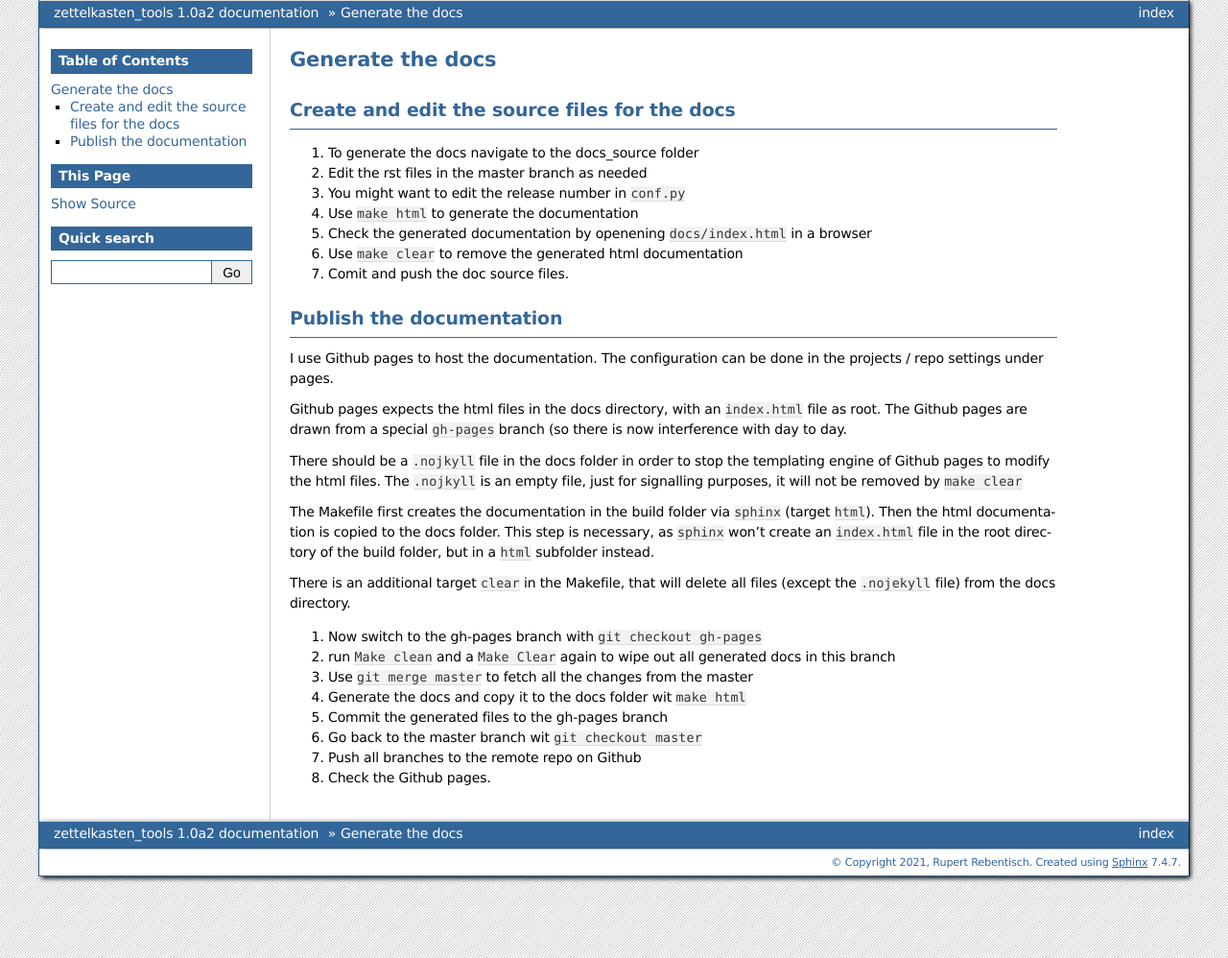
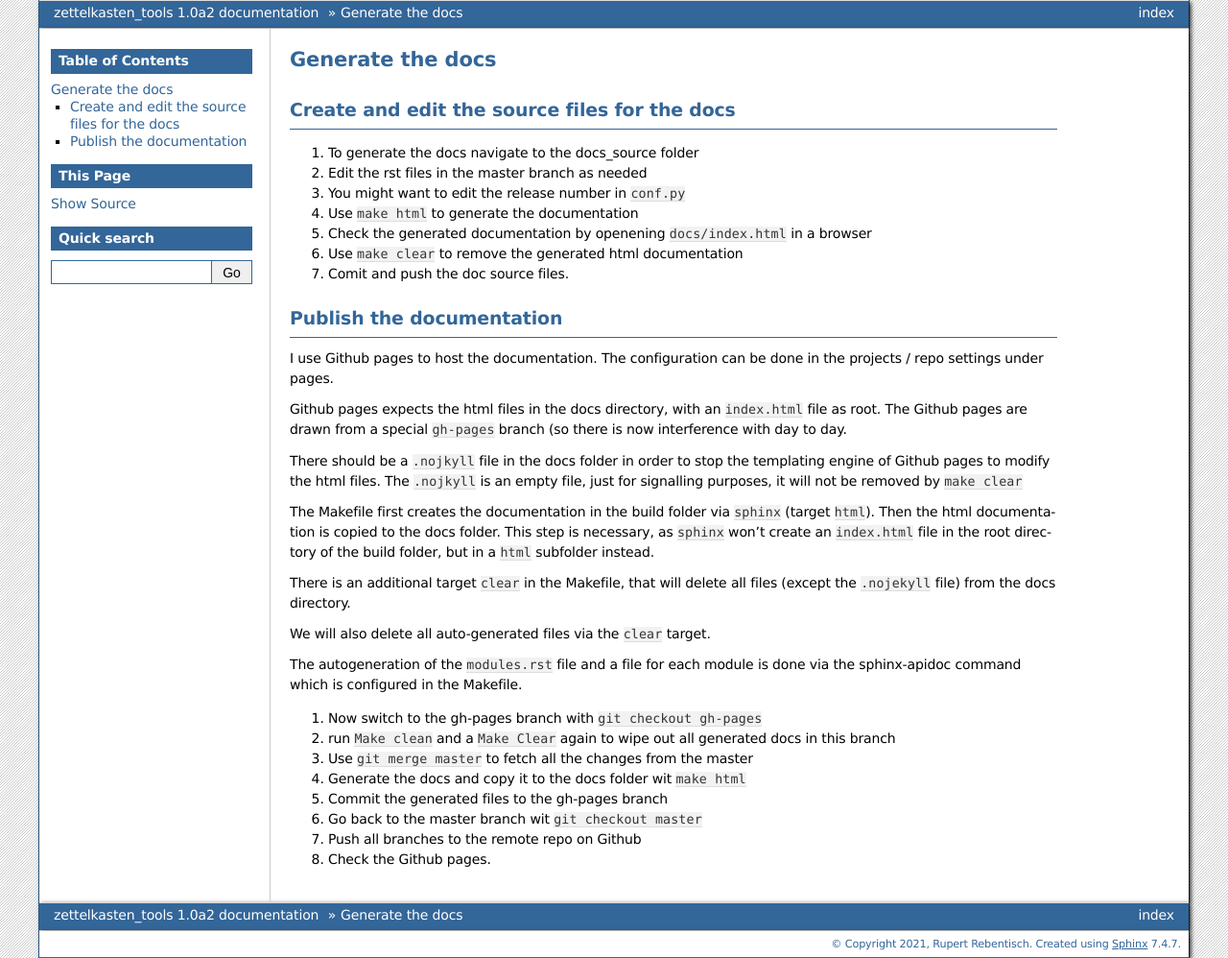
Before and after one commit to rreben/tools4zettelkasten, a Sphinx documentation site: the page built from docs_source/source/generate_docs.rst, in a window 1280 px wide. Shown: the whole page at 96% size. Built offline with Sphinx 7.4.7, drawn with Linux system fonts in a browser that asks for light colours.

Commit message:
autogeneration of module documentation via sphinx

```diff
--- a/docs_source/source/conf.py
+++ b/docs_source/source/conf.py
@@ -10,9 +10,13 @@
 # add these directories to sys.path here. If the directory is relative to the
 # documentation root, use os.path.abspath to make it absolute, like shown here.
 #
-# import os
-# import sys
-# sys.path.insert(0, os.path.abspath('.'))
+import os
+import sys
+
+# The path to (!) the module has to be inserted
+# ../../zettelkasten_tools won't work, because
+# this would be the path of (!) the module
+sys.path.insert(0, os.path.abspath('../../'))
 
 
 # -- Project information -----------------------------------------------------
@@ -31,6 +35,7 @@
 # extensions coming with Sphinx (named 'sphinx.ext.*') or your custom
 # ones.
 extensions = [
+    'sphinx.ext.autodoc'
 ]
 
 # Add any paths that contain templates here, relative to this directory.
--- a/docs_source/source/generate_docs.rst
+++ b/docs_source/source/generate_docs.rst
@@ -24,6 +24,10 @@
 
 There is an additional target ``clear`` in the Makefile, that will delete all files (except the ``.nojekyll`` file) from the docs directory.
 
+We will also delete all auto-generated files via the ``clear`` target.
+
+The autogeneration of the ``modules.rst`` file and a file for each module is done via the sphinx-apidoc command which is configured in the Makefile.
+
 1.  Now switch to the gh-pages branch with ``git checkout gh-pages``
 2.  run ``Make clean`` and a ``Make Clear``  again to wipe out all generated docs in this branch
 3. Use ``git merge master`` to fetch all the changes from the master
--- a/docs_source/source/index.rst
+++ b/docs_source/source/index.rst
@@ -15,6 +15,7 @@
 .. include:: projectsetup.rst
 .. include:: generate_docs.rst
 .. include:: bugs.rst
+.. include:: modules.rst
 
 Indices and tables
 ==================
```
Also changed, not shown: 1 other file.
